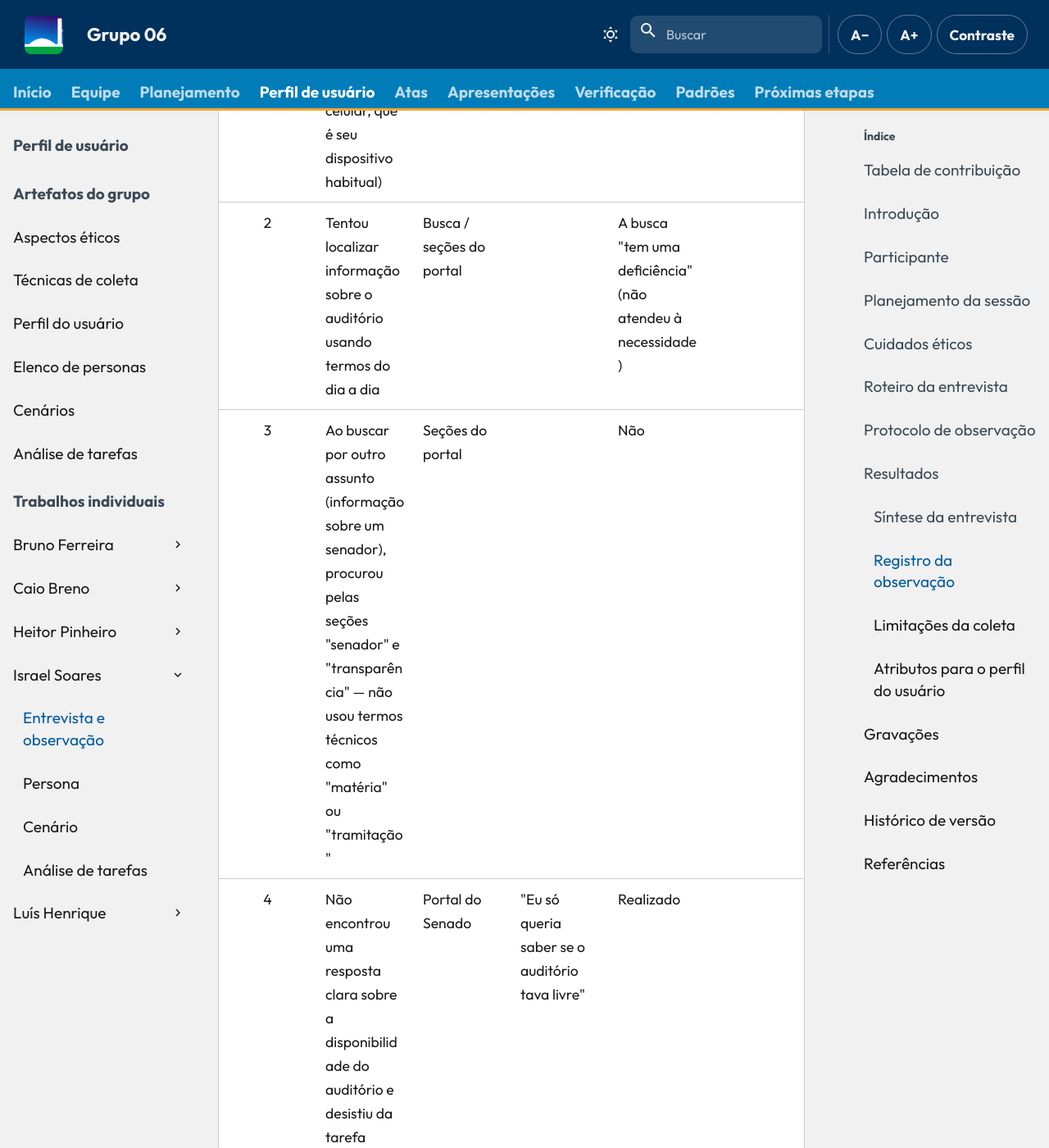
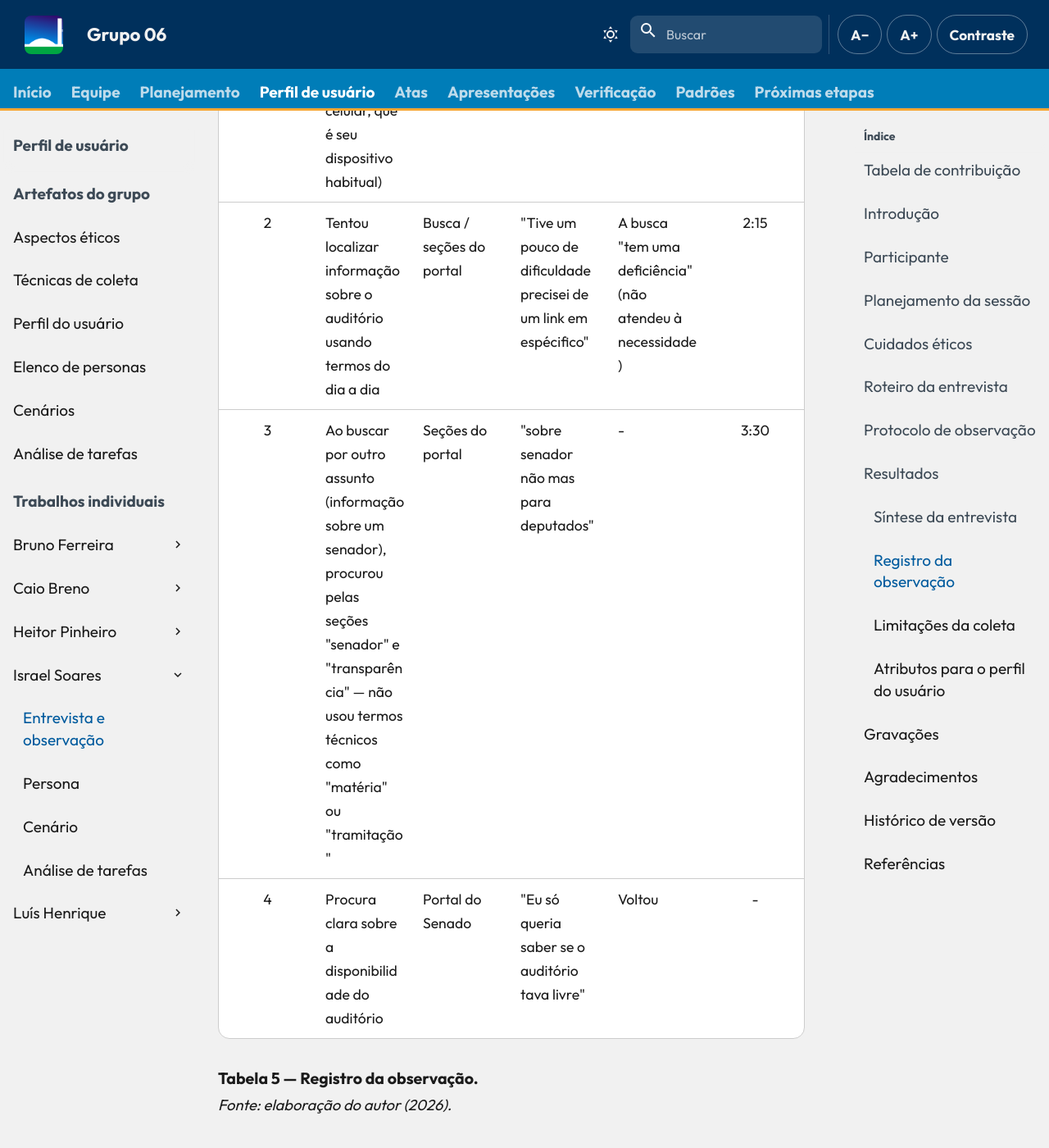
Before and after one commit to Interacao-Humano-Computador/2026.2-Grupo06, an MkDocs documentation site: the page built from docs/entrega-2/individual/israel/entrevista-observacao.md, in a window 1280 px wide and 1400 px high, scrolled down 6752 px. Shown: the whole window at 82% size. Built offline with MkDocs 1.6.1 and Material for MkDocs 9.7.7, drawn with Linux system fonts in a browser that asks for light colours; comment, search, counter and statistics services are not loaded.

Commit message:
fix:preenchendo tabelas da entrevista

```diff
--- a/docs/entrega-2/individual/israel/entrevista-observacao.md
+++ b/docs/entrega-2/individual/israel/entrevista-observacao.md
@@ -102,10 +102,10 @@ A Tabela 5 registra os passos observados.
 
 | # | O que ela fez | Onde | O que ela disse | Hesitou, errou ou voltou? | Tempo |
 | :---: | --- | --- | --- | --- | :---: |
-| 1 | Abriu o Portal do Senado no computador (em vez do celular, que é seu dispositivo habitual) | Portal do Senado |"Disponibilidade "| Trocou de dispositivo para a tarefa | 0:15 |
-| 2 | Tentou localizar informação sobre o auditório usando termos do dia a dia | Busca / seções do portal | | A busca "tem uma deficiência" (não atendeu à necessidade) | |
-| 3 | Ao buscar por outro assunto (informação sobre um senador), procurou pelas seções "senador" e "transparência" — não usou termos técnicos como "matéria" ou "tramitação" | Seções do portal | | Não | |
-| 4 | Não encontrou uma resposta clara sobre a disponibilidade do auditório e desistiu da tarefa | Portal do Senado | "Eu só queria saber se o auditório tava livre" | Realizado | |
+| 1 | Abriu o Portal do Senado no computador (em vez do celular, que é seu dispositivo habitual) | Portal do Senado |"Disponibilidade do espaço de um auditório "| Trocou de dispositivo para a tarefa | 1:51 |
+| 2 | Tentou localizar informação sobre o auditório usando termos do dia a dia | Busca / seções do portal | "Tive um pouco de dificuldade precisei de um link em espécifico" | A busca "tem uma deficiência" (não atendeu à necessidade) | 2:15 |
+| 3 | Ao buscar por outro assunto (informação sobre um senador), procurou pelas seções "senador" e "transparência" — não usou termos técnicos como "matéria" ou "tramitação" | Seções do portal | "sobre senador não mas para deputados" | - | 3:30 |
+| 4 | Procura clara sobre a disponibilidade do auditório | Portal do Senado | "Eu só queria saber se o auditório tava livre" | Voltou | - |
 
 <p class="caption">Tabela 5 — Registro da observação.</p>
 <p class="source">Fonte: elaboração do autor (2026).</p>
```
